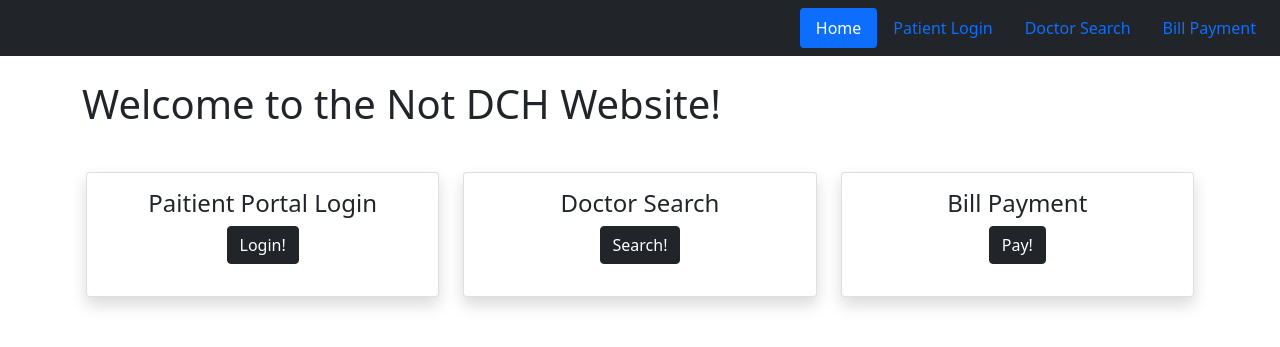
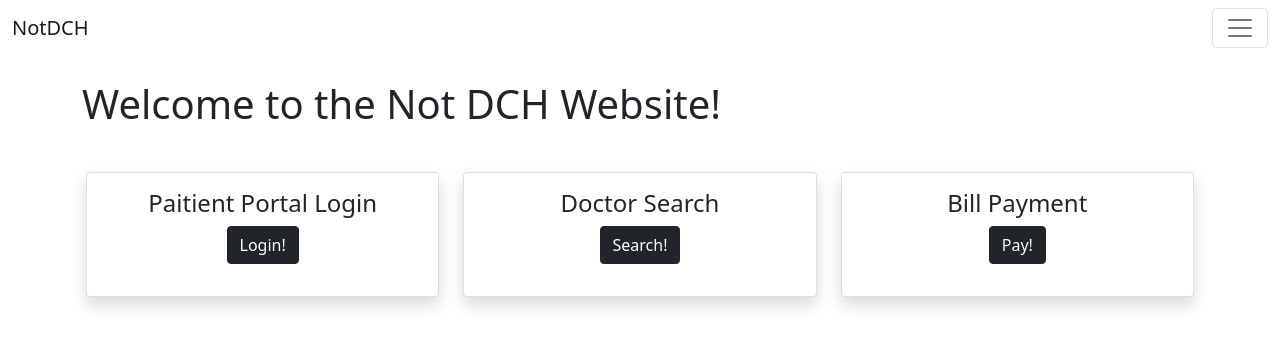
Before and after one commit to zmweske/cs495-s22, a Django app: page / in a window 1280 px wide. Shown: the top 347 px of the page. Run offline with Django 4.2, Linux system fonts and the light colour scheme.

Commit message:
Changed file structure

```diff
--- a/patient-login/login/templates/base.html
+++ /dev/null
@@ -1,30 +0,0 @@
-<!DOCTYPE html>
-<html lang="en">
-  <head>
-      <title> {% block title%} Not DCH Project {% endblock %} </title>
-      <meta charset="utf-8">
-      <meta name="viewport" content="width=device-width, initial-scale=1">
-      <link href="https://cdn.jsdelivr.net/npm/bootstrap@5.1.3/dist/css/bootstrap.min.css" rel="stylesheet">
-      <script src="https://cdn.jsdelivr.net/npm/bootstrap@5.1.3/dist/js/bootstrap.bundle.min.js">
-      </script>
-  </head>
-
-  <body>
-    <ul class="nav nav-pills justify-content-end bg-dark p-2">
-        <li class="nav-item">
-            <a class="nav-link {% if navbar == 'home' %}active{% endif %}" href="/">Home</a>
-        </li>
-        <li class="nav-item">
-            <a class="nav-link {% if navbar == 'login' %}active{% endif %}" href="/login/">Patient Login</a>
-        </li>
-        <li class="nav-item">
-            <a class="nav-link {% if navbar == 'doctor' %}active{% endif %}" href="/doctor/">Doctor Search</a>
-        </li>
-        <li class="nav-item">
-            <a class="nav-link {% if navbar == 'payment' %}active{% endif %}" href="/payment/">Bill Payment</a>
-        </li>
-    </ul>
-
-    {% block body %}{% endblock %}
-  </body>
-</html>
--- a/patient-login/notdch/settings.py
+++ b/patient-login/notdch/settings.py
@@ -1,3 +1,5 @@
+import os
+
 """
 Django settings for notdch project.
 
@@ -56,7 +58,7 @@ ROOT_URLCONF = 'notdch.urls'
 TEMPLATES = [
     {
         'BACKEND': 'django.template.backends.django.DjangoTemplates',
-        'DIRS': [],
+        'DIRS': [os.path.join(BASE_DIR, 'templates')],
         'APP_DIRS': True,
         'OPTIONS': {
             'context_processors': [
--- /dev/null
+++ b/patient-login/templates/base.html
@@ -0,0 +1,42 @@
+<!DOCTYPE html>
+<html lang="en">
+  <head>
+      <title> {% block title%} Not DCH Project {% endblock %} </title>
+      <meta charset="utf-8">
+      <meta name="viewport" content="width=device-width, initial-scale=1">
+      <link href="https://cdn.jsdelivr.net/npm/bootstrap@5.1.3/dist/css/bootstrap.min.css" rel="stylesheet">
+      <script src="https://cdn.jsdelivr.net/npm/bootstrap@5.1.3/dist/js/bootstrap.bundle.min.js">
+      </script>
+  </head>
+
+  <header>
+    <nav class="navbar navbar-light">
+        <div class="container-fluid">
+            <a class="navbar-brand" href="/">NotDCH</a>
+            <button class="navbar-toggler" type="button" data-bs-toggle="collapse" data-bs-target="#navbarSupportedContent">
+                      <span class="navbar-toggler-icon"></span>
+            </button>
+            <div class="collapse navbar-collapse top_nav" id="navbarSupportedContent">
+                <ul class="navbar-nav mx-auto text-end">
+                    <li class="nav-item">
+                        <a href="/" class="nav-link">Home</a>
+                    </li>
+                    <li class="nav-item ">
+                        <a href="/login/" class="nav-link">Patient Portal</a>
+                    </li>
+                    <li class="nav-item ">
+                        <a href="/search/" class="nav-link">Doctor Search</a>
+                    </li>
+                    <li class="nav-item ">
+                        <a href="/" class="nav-link">Bill Payment</a>
+                    </li>
+                </ul>
+            </div>
+        </div>
+      </nav>
+  </header>
+
+  <body>
+    {% block body %}{% endblock %}
+  </body>
+</html>
--- a/patient-login/login/templates/home.html
+++ b/patient-login/templates/home.html
@@ -18,7 +18,7 @@
           <div class="card my-2 shadow h-100">
               <div class="card-body text-center">
                 <h4 class="card-title">Doctor Search</h4>
-                <a href="/doctor/" class="btn btn-dark">Search!</a>
+                <a href="/serach/" class="btn btn-dark">Search!</a>
               </div>
           </div>
       </div>
@@ -26,7 +26,7 @@
           <div class="card my-2 shadow h-100">
               <div class="card-body text-center">
                 <h4 class="card-title">Bill Payment</h4>
-                <a href="/payment/" class="btn btn-dark">Pay!</a>
+                <a href="/" class="btn btn-dark">Pay!</a>
               </div>
           </div>
       </div>
--- a/patient-login/doctorSearch/templates/search.html
+++ b/patient-login/templates/search.html
@@ -1,4 +1,6 @@
-<html>
+{% extends 'base.html' %}
+{% block title %} Doctor Search Page {% endblock %}
+{% block body %}
     <form action="/search/" method="post">
         {% csrf_token %}
 
@@ -10,4 +12,4 @@
     {% for each_model in queryset %}
         <p>{{each_model.first_name}} {{each_model.last_name}} {{each_model.department}}</p>
     {% endfor %}
-</html>
+{% endblock %}
```
Also changed, not shown: patient-login/login/templates/success.html (deleted, +0 -30 lines), patient-login/templates/success.html (added, +20 -0 lines), patient-login/db.sqlite3, patient-login/templates/failure.html (renamed from patient-login/login/templates/failure.html), patient-login/templates/login.html (renamed from patient-login/login/templates/login.html).
